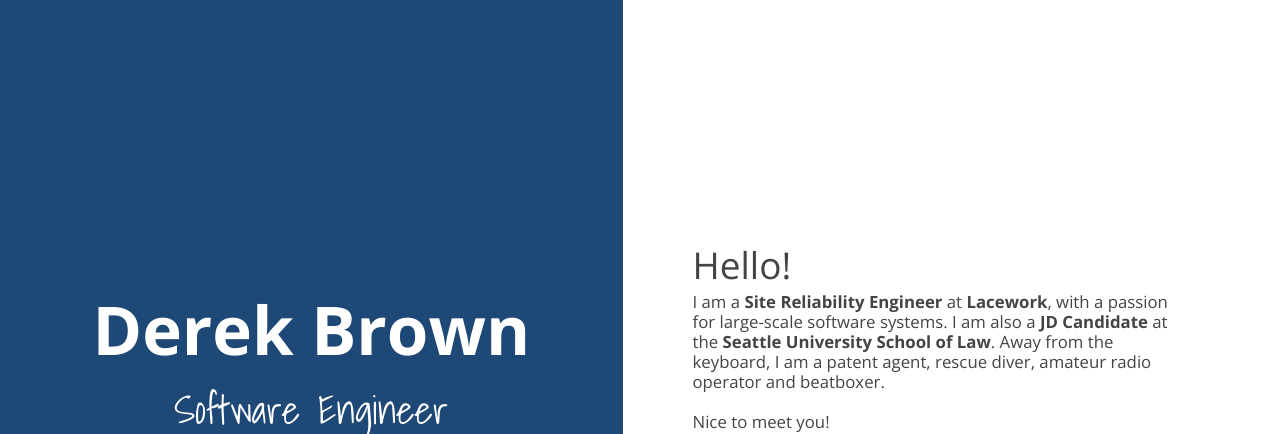
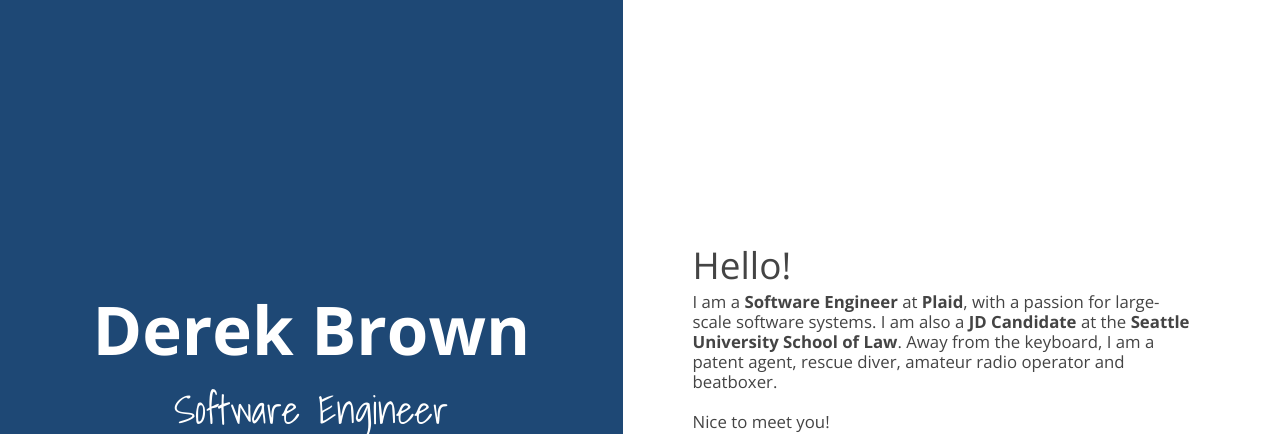
Before and after one commit to DerekTBrown/derektbrown.github.io, a website: page index.html in a window 1280 px wide. Shown: the top 434 px of the page. Drawn offline with nearby package versions, Linux system fonts and the light colour scheme.

Commit message:
update job

```diff
--- a/index.html
+++ b/index.html
@@ -93,7 +93,7 @@
       <section class="welcome">
         <div>
           <h3>Hello!</h3>
-          I am a <b>Site Reliability Engineer</b> at <b>Lacework</b>, with a passion for large-scale software systems.
+          I am a <b>Software Engineer</b> at <b>Plaid</b>, with a passion for large-scale software systems.
           I am also a <b>JD Candidate</b> at the <b>Seattle University School of Law</b>. Away from the keyboard, I am a patent agent,
           rescue diver, amateur radio operator
           and beatboxer.
```
